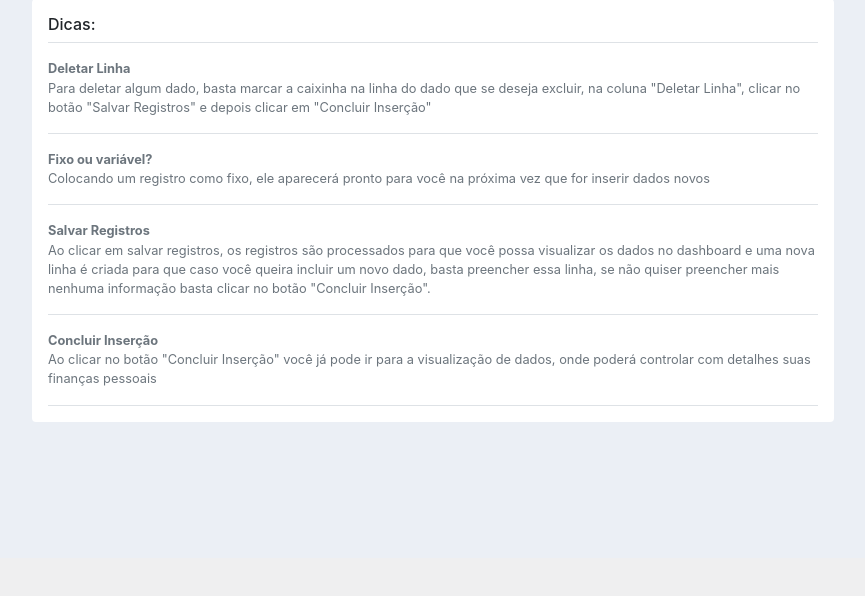
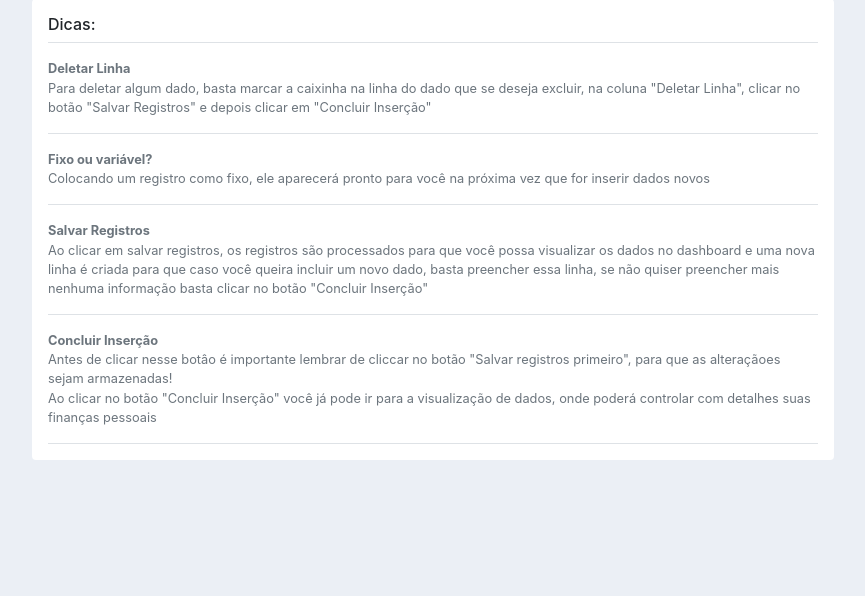
Before and after one commit to lobaostibich/FinancialAssistant, a Django app: page /budget/help/ in a window 1280 px wide. Shown: the part 934-1530 px from the top of the page, without its empty margins (207-1072 px from the left). Before the commit the page ends 1356 px from the top, so only its background shows below. Run offline with Django 3.2, Linux system fonts and the light colour scheme; a user stored in the database is signed in; some libraries are stand-ins or nearby versions.

Commit message:
Removing search fields and changing the description os the complete button in the help page

```diff
--- a/first_app/templates/first_app/help.html
+++ b/first_app/templates/first_app/help.html
@@ -184,7 +184,7 @@
                         <strong class="text-gray-dark">Salvar Registros</strong>
                     </div>
                     <span class="d-block">Ao clicar em salvar registros, os registros são processados para que você possa visualizar os dados no dashboard e uma nova linha é criada para que caso você
-                        queira incluir um novo dado, basta preencher essa linha, se não quiser preencher mais nenhuma informação basta clicar no botão "Concluir Inserção". </span>
+                        queira incluir um novo dado, basta preencher essa linha, se não quiser preencher mais nenhuma informação basta clicar no botão "Concluir Inserção" </span>
                 </div>
             </div>
             <div class="media text-muted pt-3">
@@ -192,7 +192,8 @@
                     <div class="d-flex justify-content-between align-items-center w-100">
                         <strong class="text-gray-dark">Concluir Inserção</strong>
                     </div>
-                    <span class="d-block">Ao clicar no botão "Concluir Inserção" você já pode ir para a visualização de dados, onde poderá controlar com detalhes suas finanças pessoais</span>
+                    <span class="d-block">Antes de clicar nesse botâo é importante lembrar de cliccar no botão "Salvar registros primeiro", para que as alteraçãoes sejam armazenadas!</br>
+                        Ao clicar no botão "Concluir Inserção" você já pode ir para a visualização de dados, onde poderá controlar com detalhes suas finanças pessoais</span>
                 </div>
             </div>
         </div>
```
Also changed, not shown: first_app/templates/first_app/budget_control.html (+58 -1 lines), db.sqlite3.
